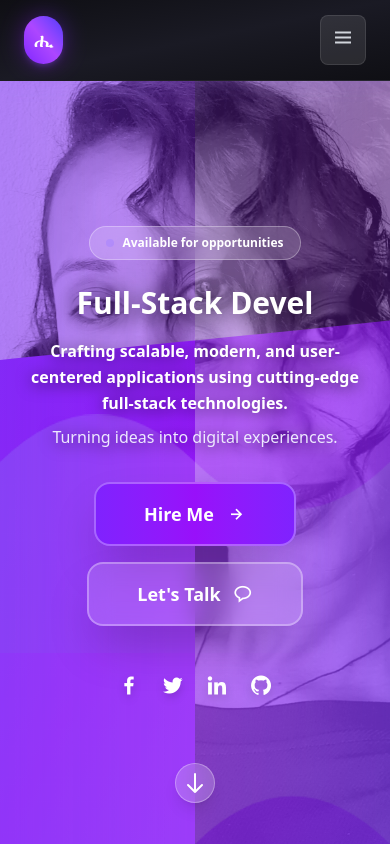
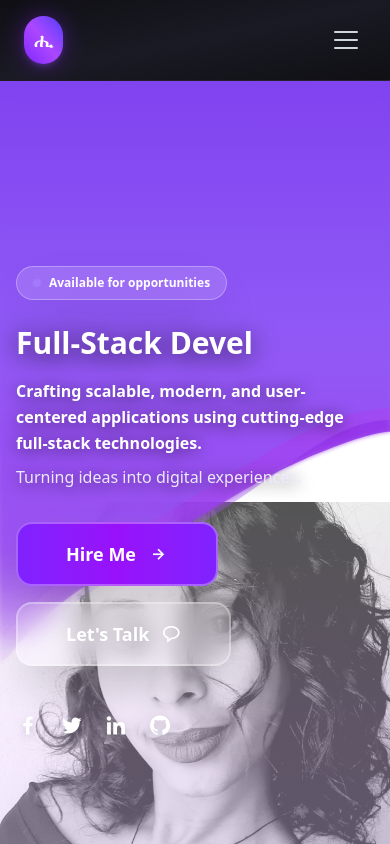
Before and after one commit to HilaryGH/Hillary-Portfolio, a React (Vite) app in the folder client/: page / in a window 390 px wide. Shown: the top 844 px of the page. Built offline with nearby package versions, Linux system fonts and the light colour scheme.

Commit message:
Fixed UI bugs and updated components

```diff
--- a/client/src/components/About/About.tsx
+++ b/client/src/components/About/About.tsx
@@ -53,7 +53,7 @@ const About = () => {
             <span className="text-gray-300">me</span>
           </h2>
           <h3 className="text-2xl sm:text-3xl md:text-4xl font-semibold">
-            Full Stack{" "}
+            Self-Taught Full Stack{" "}
             <span className="text-transparent bg-clip-text bg-gradient-to-r from-purple-400 to-cyan-400">
               Developer
             </span>
@@ -63,22 +63,26 @@ const About = () => {
         {/* Description */}
         <div className="space-y-4">
           <p className="text-gray-300 text-base sm:text-lg md:text-xl leading-relaxed">
-            Hi, I'm Hilari Gebremedhin, a passionate full stack developer with a
-            strong foundation in engineering and problem-solving. I hold a degree
-            in Mechanical Engineering from Addis Ababa University, where I honed
-            my analytical and technical skills.
+            Hi, I'm <span className="text-cyan-400 font-semibold">Hilari Gebremedhin</span>, a
+            self-taught Full Stack Developer with a strong engineering mindset and a passion
+            for creating meaningful digital experiences. I hold a Mechanical Engineering
+            degree from Addis Ababa University, which shaped my analytical thinking and
+            problem-solving skills.
           </p>
+
           <p className="text-gray-300 text-base sm:text-lg md:text-xl leading-relaxed">
-            My journey into software development began with a desire to create impactful and user-friendly
-            web applications. I've built a solid foundation in HTML, CSS,
-            JavaScript, React, and am expanding my backend skills with Node.js and
-            databases. My hands-on projects showcase creativity, performance, and
-            attention to detail.
+            My journey into software development started from curiosity and a drive to build
+            solutions people actually use. I taught myself modern web technologies—HTML, CSS,
+            JavaScript, React, Node.js, and databases. Every project I build focuses on clean
+            design, high performance, and user-centered functionality.
           </p>
+
           <p className="text-gray-300 text-base sm:text-lg md:text-xl leading-relaxed">
-            I'm also learning Scrum methodologies to improve team collaboration. My goal is to lead meaningful tech projects that
-            solve real-world problems. Let's connect and build something impactful
-            together!
+            Being self-taught made me resourceful, fast-learning, and deeply committed. I
+            enjoy turning ideas into complete products, and I apply Agile/Scrum practices to
+            collaborate effectively. My mission is to build scalable websites and powerful
+            digital solutions that solve real-world problems. Let's create something
+            exceptional together!
           </p>
         </div>
 
--- a/client/src/components/Home/Home.tsx
+++ b/client/src/components/Home/Home.tsx
@@ -33,102 +33,177 @@ const Home = () => {
   return (
     <section
       id="home"
-      className="relative flex items-center justify-center overflow-hidden bg-gradient-to-br from-violet-600 via-purple-600 to-violet-600"
-      style={{ height: 'calc(100vh - 80px)', marginTop: '80px' }}
+      className="relative flex flex-col lg:flex-row items-center justify-center overflow-hidden min-h-screen"
+      style={{ marginTop: '80px', backgroundColor: 'transparent', paddingTop: '20px', paddingBottom: '20px' }}
     >
-      {/* Brand Color Background */}
-      <div className="absolute inset-0 bg-gradient-to-br from-violet-600 via-purple-600 to-violet-600"></div>
+      {/* Desktop: Right Side Background Image with Opacity */}
+      <div
+        className="hidden lg:block absolute top-0 bottom-0 right-0 left-1/2 w-1/2 bg-cover bg-center bg-no-repeat"
+        style={{
+          backgroundImage: 'url(/20200511_110505.jpg)',
+          opacity: 0.7,
+          zIndex: 1
+        }}
+      >
+        {/* Brand Color Overlay on Image - Very light for better visibility */}
+        <div className="absolute inset-0 bg-gradient-to-l from-violet-600/15 via-purple-600/10 to-transparent"></div>
+      </div>
 
+      {/* Mobile: Bottom Background Image with Opacity */}
+      <div
+        className="lg:hidden absolute top-1/2 bottom-0 left-0 right-0 w-full bg-cover bg-center bg-no-repeat"
+        style={{
+          backgroundImage: 'url(/20200511_110505.jpg)',
+          opacity: 0.7,
+          zIndex: 1
+        }}
+      >
+        {/* Brand Color Overlay on Image - Very light for better visibility */}
+        <div className="absolute inset-0 bg-gradient-to-t from-violet-600/15 via-purple-600/10 to-transparent"></div>
+      </div>
 
+      {/* Desktop: Creative Curved Separator - Vertical */}
+      <div className="hidden lg:block absolute inset-0 overflow-hidden pointer-events-none" style={{ zIndex: 2 }}>
+        <svg
+          className="absolute top-0 left-0 w-full h-full"
+          viewBox="0 0 1440 800"
+          preserveAspectRatio="none"
+        >
+          <defs>
+            {/* Brand color gradients - More visible, fade out on right side to show image */}
+            <linearGradient id="curveGradient1" x1="0%" y1="0%" x2="100%" y2="0%">
+              <stop offset="0%" stopColor="#7c3aed" stopOpacity="1" />
+              <stop offset="40%" stopColor="#8b5cf6" stopOpacity="0.95" />
+              <stop offset="60%" stopColor="#9333ea" stopOpacity="0.85" />
+              <stop offset="80%" stopColor="#9333ea" stopOpacity="0.6" />
+              <stop offset="100%" stopColor="#9333ea" stopOpacity="0" />
+            </linearGradient>
 
-      {/* Creative SVG Curves with Brand Colors */}
-      <div className="absolute inset-0 overflow-hidden pointer-events-none">
-        {/* Top Right Curve with Image - Behind Layer */}
-        <svg className="absolute top-0 right-0 w-full h-3/4" style={{ zIndex: 0 }}>
-          <defs>
-            <clipPath id="topRightCurve">
-              <path d="M1440,0 Q1200,100 1000,150 T700,200 Q500,230 300,250 T0,280 L0,0 Z" />
-            </clipPath>
-            <filter id="imageGlow">
-              <feGaussianBlur stdDeviation="3" result="coloredBlur"/>
+            <linearGradient id="curveGradient2" x1="0%" y1="0%" x2="100%" y2="0%">
+              <stop offset="0%" stopColor="#7c3aed" stopOpacity="0.9" />
+              <stop offset="50%" stopColor="#8b5cf6" stopOpacity="0.75" />
+              <stop offset="80%" stopColor="#8b5cf6" stopOpacity="0.5" />
+              <stop offset="100%" stopColor="#8b5cf6" stopOpacity="0" />
+            </linearGradient>
+
+            <linearGradient id="curveGradient3" x1="0%" y1="0%" x2="100%" y2="0%">
+              <stop offset="0%" stopColor="#8b5cf6" stopOpacity="0.8" />
+              <stop offset="60%" stopColor="#a855f7" stopOpacity="0.6" />
+              <stop offset="100%" stopColor="#a855f7" stopOpacity="0" />
+            </linearGradient>
+
+            {/* Glow filter for depth */}
+            <filter id="glow">
+              <feGaussianBlur stdDeviation="4" result="coloredBlur"/>
               <feMerge>
                 <feMergeNode in="coloredBlur"/>
                 <feMergeNode in="SourceGraphic"/>
               </feMerge>
             </filter>
-            <linearGradient id="edgeGradient" x1="0%" y1="0%" x2="100%" y2="0%">
+          </defs>
+
+          {/* Main Organic Curve Separator - Smooth Wave Design */}
+          <path
+            d="M 0,0 L 0,800 C 200,800 400,750 600,600 C 700,500 750,400 800,300 C 850,200 880,100 900,0 L 0,0 Z"
+            fill="url(#curveGradient1)"
+            stroke="none"
+            filter="url(#glow)"
+          />
+
+          {/* Secondary Curve for Depth - More pronounced wave */}
+          <path
+            d="M 0,0 L 0,800 C 250,800 450,720 650,580 C 750,500 800,400 850,280 C 880,180 900,100 920,0 L 0,0 Z"
+            fill="url(#curveGradient3)"
+            stroke="none"
+            opacity="0.9"
+          />
+
+          {/* Tertiary Curve for Layered Effect - Subtle wave */}
+          <path
+            d="M 0,0 L 0,800 C 300,800 500,700 700,560 C 800,480 850,380 900,260 C 930,160 950,80 960,0 L 0,0 Z"
+            fill="url(#curveGradient2)"
+            stroke="none"
+            opacity="0.7"
+          />
+
+          {/* Decorative Floating Elements */}
+          <circle cx="780" cy="200" r="8" fill="#8b5cf6" opacity="0.6" className="animate-pulse" />
+          <circle cx="820" cy="350" r="6" fill="#a855f7" opacity="0.5" className="animate-pulse" style={{ animationDelay: '1s' }} />
+          <circle cx="860" cy="550" r="10" fill="#7c3aed" opacity="0.4" className="animate-pulse" style={{ animationDelay: '2s' }} />
+        </svg>
+      </div>
+
+      {/* Mobile: Creative Curved Separator - Horizontal */}
+      <div className="lg:hidden absolute inset-0 overflow-hidden pointer-events-none" style={{ zIndex: 2 }}>
+        <svg
+          className="absolute top-0 left-0 w-full h-full"
+          viewBox="0 0 800 1440"
+          preserveAspectRatio="none"
+        >
+          <defs>
+            {/* Brand color gradients - Vertical for mobile */}
+            <linearGradient id="mobileCurveGradient1" x1="0%" y1="0%" x2="0%" y2="100%">
               <stop offset="0%" stopColor="#7c3aed" stopOpacity="1" />
-              <stop offset="50%" stopColor="#7c3aed" stopOpacity="0.5" />
-              <stop offset="100%" stopColor="#7c3aed" stopOpacity="0" />
+              <stop offset="40%" stopColor="#8b5cf6" stopOpacity="0.95" />
+              <stop offset="60%" stopColor="#9333ea" stopOpacity="0.85" />
+              <stop offset="80%" stopColor="#9333ea" stopOpacity="0.6" />
+              <stop offset="100%" stopColor="#9333ea" stopOpacity="0" />
             </linearGradient>
+
+            <linearGradient id="mobileCurveGradient2" x1="0%" y1="0%" x2="0%" y2="100%">
+              <stop offset="0%" stopColor="#7c3aed" stopOpacity="0.9" />
+              <stop offset="50%" stopColor="#8b5cf6" stopOpacity="0.75" />
+              <stop offset="80%" stopColor="#8b5cf6" stopOpacity="0.5" />
+              <stop offset="100%" stopColor="#8b5cf6" stopOpacity="0" />
+            </linearGradient>
+
+            <linearGradient id="mobileCurveGradient3" x1="0%" y1="0%" x2="0%" y2="100%">
+              <stop offset="0%" stopColor="#8b5cf6" stopOpacity="0.8" />
+              <stop offset="60%" stopColor="#a855f7" stopOpacity="0.6" />
+              <stop offset="100%" stopColor="#a855f7" stopOpacity="0" />
+            </linearGradient>
+
+            {/* Glow filter for depth */}
+            <filter id="mobileGlow">
+              <feGaussianBlur stdDeviation="4" result="coloredBlur"/>
+              <feMerge>
+                <feMergeNode in="coloredBlur"/>
+                <feMergeNode in="SourceGraphic"/>
+              </feMerge>
+            </filter>
           </defs>
-          <image
-            href="20200511_110505.jpg"
-            x="-15%"
-            y="-10%"
-            width="120%"
-            height="130%"
-            preserveAspectRatio="xMidYMid cover"
-            clipPath="url(#topRightCurve)"
-            filter="url(#imageGlow)"
+
+          {/* Main Organic Curve Separator - Horizontal Wave Design for Mobile */}
+          <path
+            d="M 0,0 L 800,0 L 800,600 C 750,600 600,650 500,700 C 400,750 300,800 200,850 C 100,900 50,950 0,1000 L 0,0 Z"
+            fill="url(#mobileCurveGradient1)"
+            stroke="none"
+            filter="url(#mobileGlow)"
+          />
+
+          {/* Secondary Curve for Depth */}
+          <path
+            d="M 0,0 L 800,0 L 800,580 C 720,580 650,620 550,680 C 450,740 350,790 250,840 C 150,890 80,940 0,980 L 0,0 Z"
+            fill="url(#mobileCurveGradient3)"
+            stroke="none"
             opacity="0.9"
-            className="animate-pulse"
-            style={{ animationDuration: '4s' }}
           />
-          {/* Smooth edge overlay to blend sections */}
-          <rect
-            x="0"
-            y="0"
-            width="400"
-            height="100%"
-            fill="url(#edgeGradient)"
-            opacity="0.4"
-            style={{ mixBlendMode: 'multiply' }}
+
+          {/* Tertiary Curve for Layered Effect */}
+          <path
+            d="M 0,0 L 800,0 L 800,560 C 700,560 600,610 500,660 C 400,710 300,760 200,810 C 100,860 50,910 0,960 L 0,0 Z"
+            fill="url(#mobileCurveGradient2)"
+            stroke="none"
+            opacity="0.7"
           />
         </svg>
-
-        {/* Additional Image Layer for More Visibility - Front Layer */}
-        <div className="absolute top-0 right-0 w-1/2 h-full overflow-hidden" style={{ zIndex: 2 }}>
-          <img
-            src="20200511_110505.jpg"
-            alt="Hillary"
-            className="w-full h-full object-cover opacity-30 mix-blend-overlay"
-            style={{ transform: 'scale(1.1)' }}
-          />
-          {/* Smooth gradient transition to blend with left section */}
-
-        </div>
-
-
-        {/* Center Wave Curve - Connecting Element */}
-        <svg
-          className="absolute top-1/2 left-0 w-full h-full transform -translate-y-1/2"
-          viewBox="0 0 1440 400"
-          preserveAspectRatio="none"
-          style={{ zIndex: 1 }}
-        >
-          <defs>
-            <linearGradient id="gradient3" x1="0%" y1="50%" x2="100%" y2="50%">
-              <stop offset="0%" stopColor="#8b5cf6" stopOpacity="0.6" />
-              <stop offset="50%" stopColor="#a855f7" stopOpacity="0.7" />
-              <stop offset="100%" stopColor="#8b5cf6" stopOpacity="0.5" />
-            </linearGradient>
-          </defs>
-          <path
-            d="M0,200 Q360,150 720,200 T1440,200 L1440,400 Q1080,350 720,400 T0,400 Z"
-            fill="url(#gradient3)"
-            className="animate-pulse"
-            style={{ animationDuration: '6s', animationDelay: '2s' }}
-          />
-        </svg>
-
-
-
       </div>
 
-      {/* Hero Content */}
-      <div className="relative z-10 max-w-7xl mx-auto px-4 sm:px-6 lg:px-8 py-20 text-center">
-        <div className="max-w-4xl mx-auto">
+      {/* Additional Decorative Wave at Bottom */}
+
+      {/* Hero Content - Top on Mobile, Left on Desktop */}
+      <div className="relative z-10 w-full pl-4 sm:pl-6 lg:pl-8 xl:pl-12 pr-4 sm:pr-6 lg:pr-8 py-8 lg:py-20">
+        <div className="max-w-4xl text-left">
           {/* Badge */}
           <div className="inline-flex items-center px-4 py-2 mb-6 bg-white/15 backdrop-blur-md rounded-full border border-white/30 shadow-2xl">
             <span className="w-2 h-2 bg-violet-400 rounded-full animate-pulse mr-2"></span>
@@ -146,7 +221,7 @@ const Home = () => {
           </h1>
 
           {/* Subheadline */}
-          <p className="text-base md:text-lg text-white mb-8 leading-relaxed max-w-3xl mx-auto drop-shadow-[0_2px_8px_rgba(0,0,0,0.7)] font-semibold">
+          <p className="text-base md:text-lg text-white mb-8 leading-relaxed max-w-3xl drop-shadow-[0_2px_8px_rgba(0,0,0,0.7)] font-semibold">
             Crafting scalable, modern, and user-centered applications using cutting-edge full-stack technologies.
             <span className="block mt-2 text-violet-100 font-medium">
               Turning ideas into digital experiences.
@@ -154,10 +229,10 @@ const Home = () => {
           </p>
 
           {/* CTA Buttons */}
-          <div className="flex justify-center items-center gap-4 mb-8 flex-wrap">
+          <div className="flex items-center gap-4 mb-8 flex-wrap">
             <a
               href="#hire"
-              className="group relative px-12 py-4 bg-gradient-to-r from-violet-600 via-purple-600 to-violet-600 text-white text-lg font-bold rounded-2xl shadow-2xl hover:shadow-violet-500/50 transform hover:scale-110 transition-all duration-300 overflow-hidden inline-block text-center backdrop-blur-sm border-2 border-white/30"
+              className="group relative px-12 py-4 bg-gradient-to-r from-violet-600 via-purple-600 to-violet-600 text-white text-lg font-bold rounded-2xl shadow-2xl hover:shadow-violet-500/50 transform hover:scale-110 transition-all duration-300 overflow-hidden inline-flex items-center backdrop-blur-sm border-2 border-white/30"
             >
               <span className="relative z-10 flex items-center gap-3">
                 <span>Hire Me</span>
@@ -169,7 +244,7 @@ const Home = () => {
 
             <a
               href="#contact"
-              className="group relative px-12 py-4 bg-white/15 backdrop-blur-md text-white text-lg font-bold rounded-2xl shadow-2xl hover:shadow-violet-500/50 transform hover:scale-110 transition-all duration-300 overflow-hidden inline-block text-center border-2 border-white/30"
+              className="group relative px-12 py-4 bg-white/15 backdrop-blur-md text-white text-lg font-bold rounded-2xl shadow-2xl hover:shadow-violet-500/50 transform hover:scale-110 transition-all duration-300 overflow-hidden inline-flex items-center border-2 border-white/30"
             >
               <span className="relative z-10 flex items-center gap-3">
                 <span>Let's Talk</span>
@@ -180,7 +255,7 @@ const Home = () => {
           </div>
 
           {/* Social Icons */}
-          <div className="flex justify-center gap-5 pt-4">
+          <div className="flex gap-5 pt-4">
             {[
               {
                 href: "https://web.facebook.com/hilary.gebremedhn/",
@@ -214,8 +289,8 @@ const Home = () => {
         </div>
       </div>
 
-      {/* Scroll Indicator */}
-      <div className="absolute bottom-8 left-1/2 transform -translate-x-1/2 animate-bounce z-10">
+      {/* Scroll Indicator - Hidden on mobile */}
+      <div className="hidden lg:block absolute bottom-8 left-1/2 transform -translate-x-1/2 animate-bounce z-10">
         <a href="#about" className="flex flex-col items-center gap-2">
           <div className="w-10 h-10 rounded-full bg-white/20 backdrop-blur-md border border-white/30 flex items-center justify-center shadow-lg">
             <svg
--- a/client/src/components/Navbar/Navbar.tsx
+++ b/client/src/components/Navbar/Navbar.tsx
@@ -119,12 +119,31 @@ export default function Navbar() {
             </a>
           </div>
 
-          {/* MOBILE MENU BUTTON */}
+          {/* MOBILE MENU BUTTON - Hamburger to X */}
           <button
             onClick={() => setOpen(!open)}
-            className="md:hidden p-2.5 rounded-lg bg-white/10 text-gray-300 hover:text-white border border-white/10 transition-all"
+            className="md:hidden p-2.5 text-gray-300 hover:text-white transition-all relative w-10 h-10 flex items-center justify-center"
+            aria-label="Toggle menu"
           >
-            <i className={`bx text-2xl ${open ? "bx-x" : "bx-menu"}`}></i>
+            <span className="sr-only">Menu</span>
+            {/* Three lines hamburger icon */}
+            <div className="absolute inset-0 flex flex-col items-center justify-center gap-1.5">
+              <span
+                className={`block h-0.5 w-6 bg-current rounded-full transition-all duration-300 ${
+                  open ? "rotate-45 translate-y-2" : ""
+                }`}
+              ></span>
+              <span
+                className={`block h-0.5 w-6 bg-current rounded-full transition-all duration-300 ${
+                  open ? "opacity-0" : ""
+                }`}
+              ></span>
+              <span
+                className={`block h-0.5 w-6 bg-current rounded-full transition-all duration-300 ${
+                  open ? "-rotate-45 -translate-y-2" : ""
+                }`}
+              ></span>
+            </div>
           </button>
         </div>
 
```
